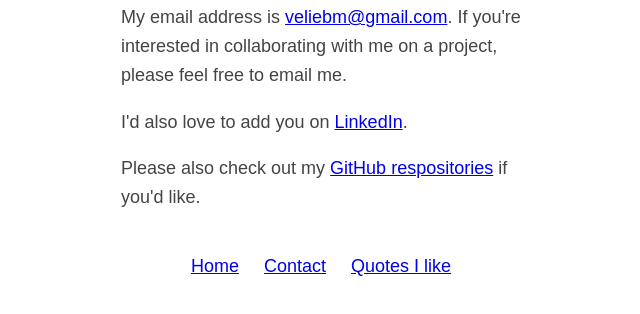
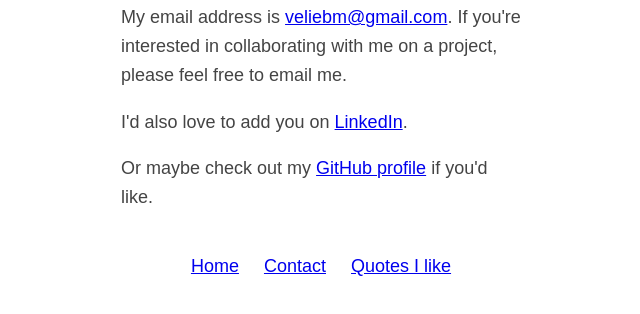
Before and after one commit to veliebm/veliebm.github.io, a plain HTML site: page contact.html in a window 1280 px wide. Shown: the part 104-418 px from the top of the page, without its empty margins (319-959 px from the left). Drawn offline with Linux system fonts and the light colour scheme.

Commit message:
Reword contact info to be a bit better

```diff
--- a/contact.html
+++ b/contact.html
@@ -13,7 +13,7 @@
 
     <p>My email address is <a href="mailto:veliebm@gmail.com" target="_blank" rel="noopener noreferrer">veliebm@gmail.com</a>. If you're interested in collaborating with me on a project, please feel free to email me.</p>
     <p>I'd also love to add you on <a href="https://www.linkedin.com/in/benjamin-velie/" target="_blank" rel="noopener noreferrer">LinkedIn</a>.</p>
-    <p>Please also check out my <a href="https://github.com/veliebm" target="_blank" rel="noopener noreferrer">GitHub respositories</a> if you'd like.</p>
+    <p>Or maybe check out my <a href="https://github.com/veliebm" target="_blank" rel="noopener noreferrer">GitHub profile</a> if you'd like.</p>
 
     <footer>
       <span><a href="index.html">Home</a></span>
```
